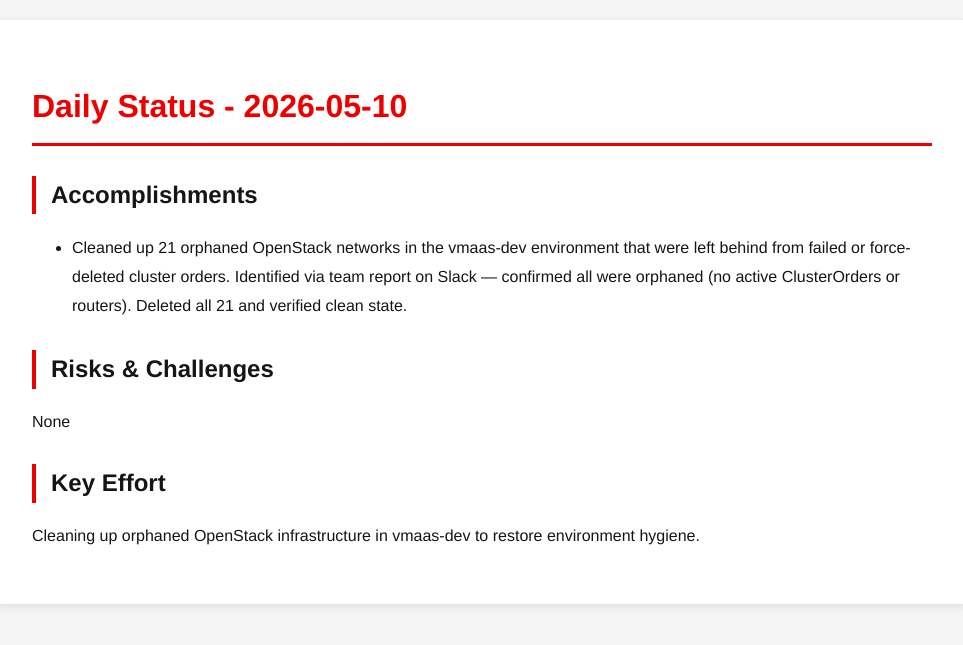
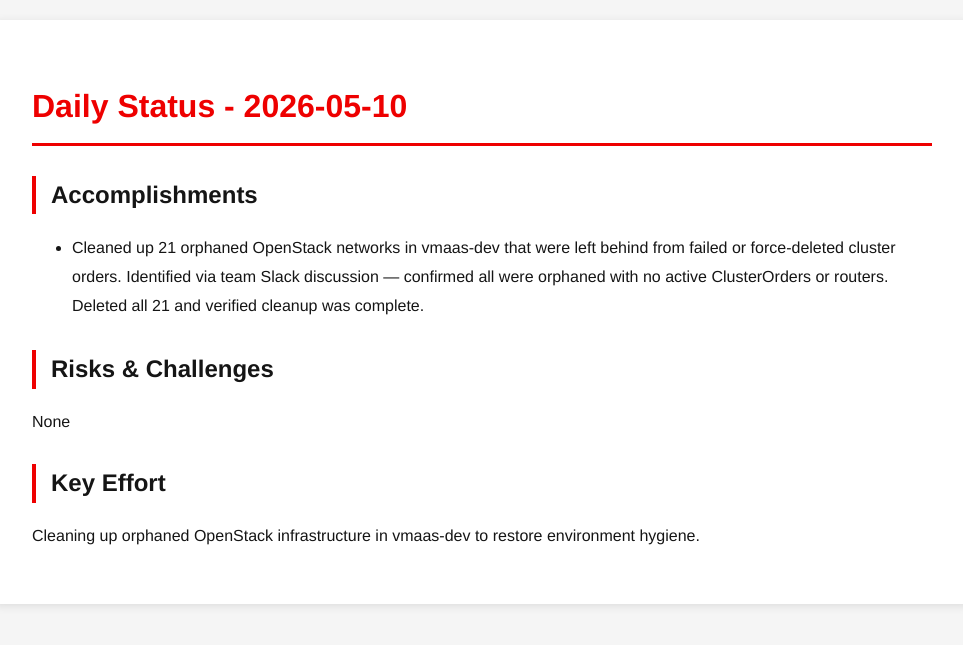
Before and after one commit to tzvatot/daily-status, a Jekyll site: the page built from 2026-05-10.md, in a window 1280 px wide. Shown: the top 645 px of the page, without its empty margins (158-1121 px from the left). Built offline with Jekyll 4.4.1, drawn with Linux system fonts in a browser that asks for light colours.

Commit message:
Daily status update - 2026-05-10

```diff
--- a/2026-05-10.md
+++ b/2026-05-10.md
@@ -7,7 +7,7 @@ date: 2026-05-10
 # Daily Status - 2026-05-10
 
 ## Accomplishments
-- Cleaned up 21 orphaned OpenStack networks in the vmaas-dev environment that were left behind from failed or force-deleted cluster orders. Identified via team report on Slack — confirmed all were orphaned (no active ClusterOrders or routers). Deleted all 21 and verified clean state.
+- Cleaned up 21 orphaned OpenStack networks in vmaas-dev that were left behind from failed or force-deleted cluster orders. Identified via team Slack discussion — confirmed all were orphaned with no active ClusterOrders or routers. Deleted all 21 and verified cleanup was complete.
 
 ## Risks & Challenges
 None
```
